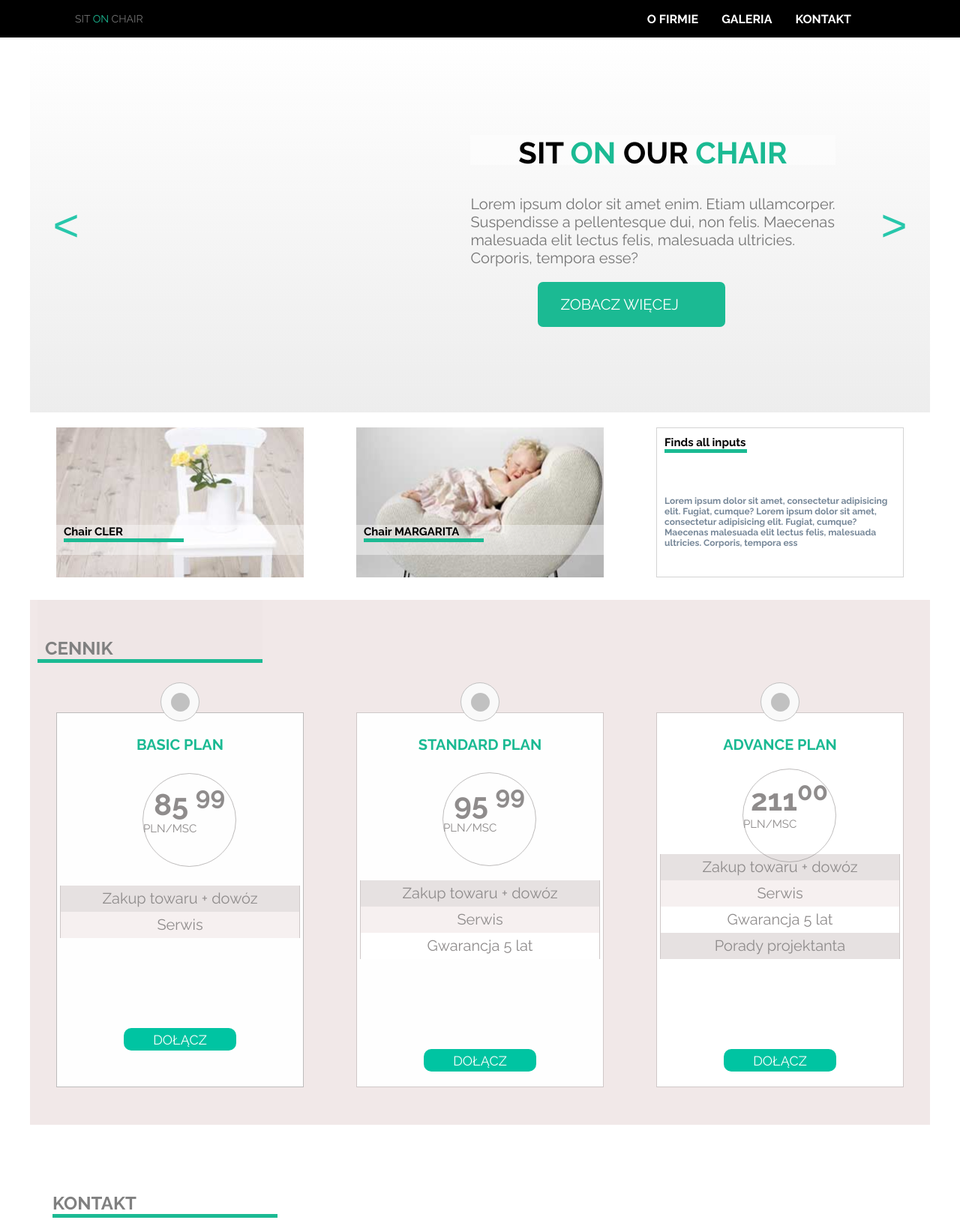
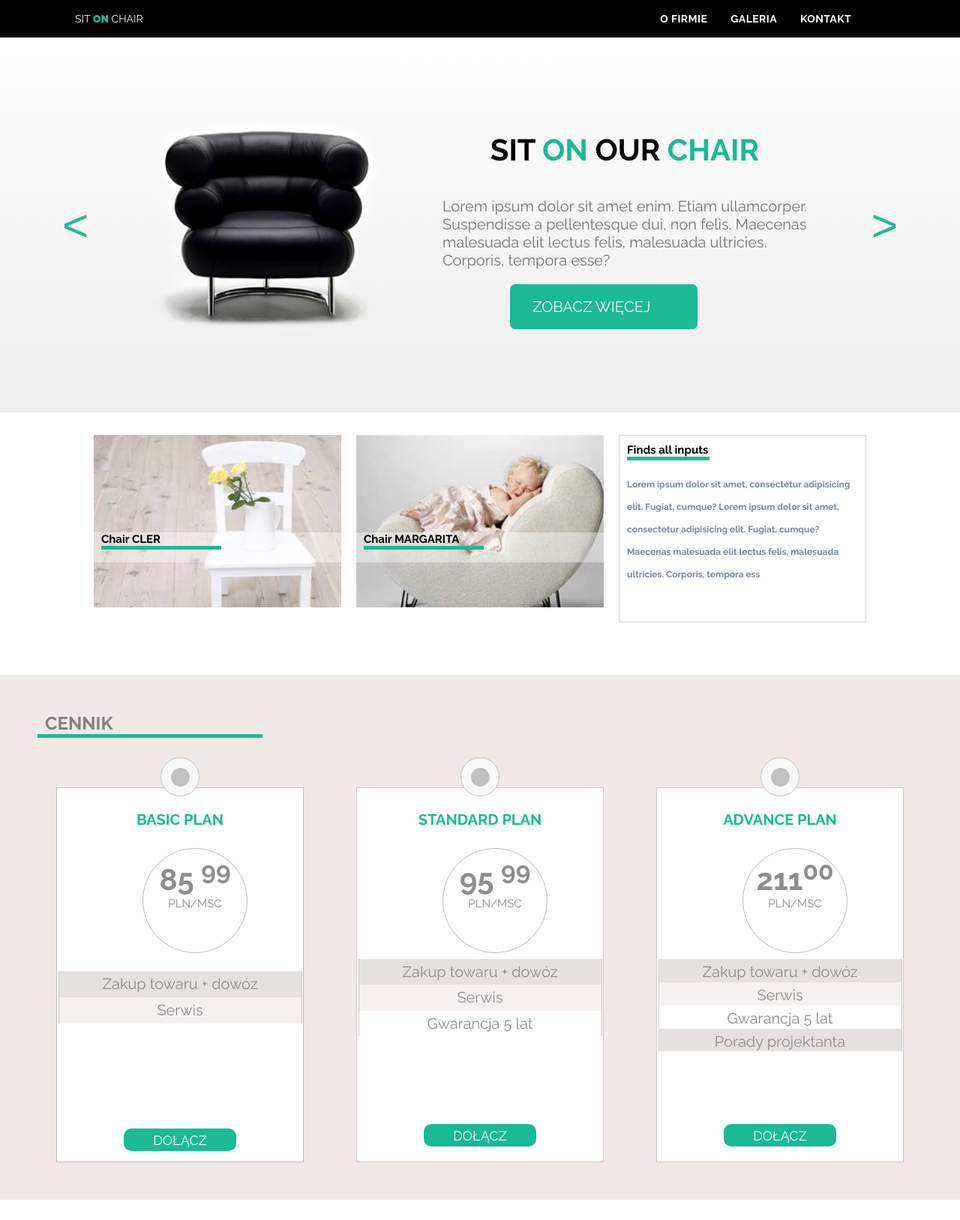
Before and after one commit to aniaska4/Sit-On-Our-Chair, a plain HTML site: page index.html in a window 1280 px wide. Shown: the top 1627 px of the page at 75% size. Drawn offline with Linux system fonts and the light colour scheme.

Commit message:
poprawiony slider

```diff
--- a/index.html
+++ b/index.html
@@ -19,13 +19,12 @@
         <!--pierwsza sekcja menu-->
         <nav class="container nav">
             <div class="logo">
-                <p class="text">sit <span class="on">on</span> chair</p>
+                <p class="text">sit <span class="letter_on">on</span> chair</p>
             </div>
 
             <ol class="main_nav">
                 <li class="nav_item">
                     <a href="#">O firmie</a>
-
                     <!--droopdown-->
                     <ul class="droopdown">
                         <li><a class="droopdown_list" href="#">Aktualności</a></li>
@@ -44,25 +43,25 @@
 
         </nav>
     </header>
+
     <!--druga sekcja slaider-->
-    <section class="container ">
-        <section class="slider row two">
+
+    <section class=" slider_background">
+        <section class="container slider row two_section">
             <button class="btn-left">< <a href=""></a></button>
             <!--tekst, guzik intro, zdjęcie-->
-            <ul class="picture_all slider-slide">
+            <ul class="picture_all slider-slides">
                     <li class="slider-slide active chair_black">
                         <img class="slider__image" src="images/black_chair.png" alt="">
                     </li>
                     <li class="slider-slide chair_red">
                         <img class="slider__image" src="images/orange_chair.png" alt="">
                     </li>
-                    <li class="slider-slide chair_orange">
-                        <img class="slider__image" src="images/red_chair.png" alt="">
-                    </li>
+
                 </ul>
 
             <div class="text2">
-                <h1 class="title">sit <span class="on2">on </span>our <span class="chair">chair</span>
+                <h1 class="title_main">sit <span class="letter_on2">on </span>our <span class="chair">chair</span>
                 </h1>
                 <p class="loremIpsum">
                     Lorem ipsum dolor sit amet enim. Etiam ullamcorper. <br>
@@ -81,24 +80,26 @@
     </section>
 
 
+
     <!--trzecia sekcja oferta-->
     <section>
-        <div class="container row gallery">
+        <div class="container row">
             <!--pierwszy obrazek-->
+            <article class="gallery">
                 <article class="img1 imgAll">
-                <div class="title">
+                    <div class="title title1">
                         <h2 class="title_next"> Chair <span class="upper">Cler</span>
                         </h2>
                     </div>
                 </article>
                 <!--drugi obrazek-->
                 <article class="img2 imgAll">
-                <div class="title">
+                    <div class="title title2">
                         <h2 class="title_next"> Chair <span class="upper">Margarita</span></h2>
                     </div>
                 </article>
                 <!--trzeci obrazek-->
-            <article class="img3 ">
+                <article class="img3 imgAll">
                     <div class="title">
                         <h2 class="title_prev">Finds all inputs</h2>
                     </div>
@@ -112,13 +113,15 @@
                         </h2>
                     </div>
                 </article>
+            </article>
         </div>
     </section>
 
 
-    <!--czwarta sekcja cennik-->
-    <section class="container">
-        <div class="price">
+    <!-----------------------------czwarta sekcja cennik--------------------------------------->
+    <section class = "image_background">
+    <section class="container ">
+        <div class="price ">
             <div class="title_price">
                 <h2 class="price_tabel"> Cennik
                 </h2>
@@ -181,7 +184,7 @@
             </article>
         </div>
     </section>
-
+</section>
     <!--piąta sekcja formularz-->
 
     <section>
--- a/style.css
+++ b/style.css
@@ -37,6 +37,10 @@ header{
     display:flex;
     height: auto;
     justify-content: center;
+    letter-spacing: 0.4px;
+    font-size:14px;
+    display: flex;
+    justify-content: space-between;
 }
 
 a{
@@ -45,10 +49,7 @@ a{
     text-transform: uppercase;
 }
 
-.on{
-    color: #1bba93;
-    text-transform: uppercase;
-}
+
 
 .nav{
     display: flex;
@@ -63,6 +64,13 @@ a{
     text-transform: uppercase;
     font-size: 14px;
     margin-left: 60px;
+    color: white;
+ }
+
+.letter_on{
+    color: #1bba93;
+    text-transform: uppercase;
+    font-weight: 800;
 }
 
 .droopdown{
@@ -76,7 +84,7 @@ a{
     left: calc(50% - 160px); /*bo szerokośc nav ma 303px*/
 }
 
-.droopdown::before{
+.droopdown::before{ /*trójkąt w menu rozwijanym*/
     content:"";
     width: 0;
 	height: 0;
@@ -89,20 +97,16 @@ a{
     left: calc(50% - 10px);
 }
 
-.nav_item:hover > .droopdown {
+/* .nav_item:hover > .droopdown {
     display:block;
-  }
-/* ^^^^^^^^^^^^^^^^^^^^^^^^^^^^^^^^^^^^Drugi pojemnik*/
+  } */
 
-section{
-background-color:white;
-}
 
-.two{
-    display: flex;
-    justify-content: space-around;
-    height: 500px;
-    align-items: center;
+
+/* -----------------------------------------Drugi pojemnik--------------------------------------------------*/
+
+
+.slider_background{
     background: rgba(255,255,255,1);
     background: -moz-linear-gradient(top, rgba(255,255,255,1) 0%, rgba(246,246,246,1) 47%, rgba(237,237,237,1) 100%);
     background: -webkit-gradient(left top, left bottom, color-stop(0%, rgba(255,255,255,1)), color-stop(47%, rgba(246,246,246,1)), color-stop(100%, rgba(237,237,237,1)));
@@ -113,14 +117,11 @@ background-color:white;
     filter: progid:DXImageTransform.Microsoft.gradient( startColorstr='#ffffff', endColorstr='#ededed', GradientType=0 );
 }
 
-.chair_black,
-.chair_red,
-.chair_orange{
-    background-position: center;
-    background-size: cover;
-    width: 400px;
-    height: 400px;
-    flex-basis: 30%;
+.two_section{
+    display: flex;
+    justify-content: space-around;
+    height: 500px;
+    align-items: center;
 }
 
 
@@ -134,7 +135,7 @@ p{
     text-align: center;
 }
 
-.on2{
+.letter_on2{
     color: #1bba93;
     text-transform: uppercase;
 }
@@ -144,7 +145,7 @@ p{
     margin-top: 30px;
 }
 
-.title{
+.title_main{
     margin-bottom: 40px;
 }
 
@@ -180,9 +181,37 @@ p{
     margin-left: 30px;/* czy nie mozna tego inaczej wycentrować? Mam u rodzica display f*/
 }
 
+
+/* ----SLIDER------ */
+.slider-slides {
+    position: relative;
+    width: 300px;
+    list-style: none;
+    top:-180px;
+    left:-100px;
+}
+
+.slider-slide img{
+    background-size: cover;
+    background-position: center;
+}
+
 .slider-slide{
-    /* position: absolute; */
+    position: absolute;
     opacity: 0;
+}
+
+.chair_black,
+.chair_red{
+    width: 500px;
+}
+
+.chair_orange{
+    width: 400px;
+}
+
+.slider-slide img {
+    width:100%;
 }
 
 .active {
@@ -190,7 +219,7 @@ p{
 }
 
 .btn-left{
-    color:#27c7ab;
+    color:#1bba93;
     font-size: 60px;
     background: none;
     border: none;
@@ -200,7 +229,7 @@ p{
 }
 
 .btn-right{
-    color: #27c7ab;
+    color: #1bba93;
     font-size: 60px;
     right: 20px;
     background: none;
@@ -208,17 +237,26 @@ p{
     cursor: pointer;
     left: auto;
 }
-/*^^^^^^^^^^^^^^^^^^^^^^^^^^^^^^^^^^^^^^^TRZECIA SEKCJA*/
+
+
+/*^^^^^^^^^^^^^^^^^^^^^^^^^^^^^^^^^^^^^^^TRZECIA SEKCJA----------------------------------------------------*/
+
+
 .gallery{
     padding-top: 20px;
+    height: 320px;
+    display:flex;
+    justify-content: space-between;
 }
+
 
 .imgAll{
     width: 330px;
-    height: 200px;
+    height: 230px;
     background-size: cover;
     background-position: center;
     background-repeat: no-repeat;
+    margin:10px;
 }
 .img1{
     background-image: url('./images/box1_img.jpg');
@@ -231,7 +269,7 @@ p{
 .img3{
     background-color: white;
     width: 330px;
-    height: 200px;
+    height: 250px;
     border: 1px solid lightgray;
 }
 .upper{
@@ -241,6 +279,12 @@ p{
 .title{
    background-color: rgba(255, 255, 255, 0.4);
    height: 40px;
+   position: relative;
+}
+
+.imgAll:hover .title{ /* przy hoverze w css - zrobione w js*/
+    /* display:none;  */
+    /* transition-duration: 4s;  */
 }
 
 .title_next{
@@ -265,13 +309,19 @@ p{
     margin-left:10px;
     margin-right: 10px;
     color: lightslategray;
+    line-height: 2.5;
 }
 
-  /*^^^^^^^^^^^^^^^^^^^^^^^^^^^^^^czwarty pojemnik CENNIK*/
+  /*--------------------------------czwarta sekcja CENNIK---------------------------------------------*/
+
+  .image_background{
+    background-color: rgba(240, 230, 230, 0.897);
+}
+
 
   .articles_list_price{
-      display: flex;
-      justify-content: space-around;
+    display: flex;
+    justify-content: space-around;
 }
 
   .plan_offer::before {
@@ -296,19 +346,18 @@ p{
     position: absolute;
     top: 24px;
 }
+
 .price{
-    background-color: rgba(240, 230, 230, 0.897);
+
     height: 100px;
   }
 
 .price2{
     height: 600px;
-    background-color: rgba(240, 230, 230, 0.897);
     position: relative;
 }
 
 .title_price{
-    background-color: rgba(240, 230, 230, 0.897);
     margin-top: 30px;
     padding-top: 30px;
     border-bottom: 5px solid #1bba93;
@@ -340,7 +389,7 @@ p{
     flex-direction: column;
     align-items: center;
     justify-content: center;
-    /*align-items: flex-end;  */
+    height: 270px;
 }
 
 /*pasek informacyjny A*/
@@ -368,8 +417,8 @@ p{
 }
 
 .circleA{
-    height: 125px;
-    width: 125px;
+    height: 140px;
+    width: 140px;
     border: 1px solid rgba(126, 123, 123, 0.5);
     position: absolute;
     border-radius: 50%
@@ -393,12 +442,13 @@ p{
     font-weight: 500;
     font-size: 15px;
     color: rgb(143, 140, 140);
+    text-align: center;
 }
 
 
 .infoA{
     height: 35px;
-    width: 320px;
+    width: 325px;
     background-color: rgb(230, 225, 225);
     font-size: 20px;
     text-align: center;
@@ -410,7 +460,7 @@ p{
 
 .serwisA{
     height: 35px;
-    width: 320px;
+    width: 325px;
     background-color: rgb(246, 240, 240);
     font-size: 20px;
     text-align: center;
@@ -445,10 +495,10 @@ p{
     top: 24px;
 }
 .plan_offer:hover{
-    background-color: #00c4a2;
+    background-color: #1bba93;
     width: 330px;
     height: 500px;
-    border: 1px solid #00c4a2;
+    border: 1px solid #1bba93;
     display: flex;
     flex-direction: column;
     align-items: center;
@@ -519,8 +569,8 @@ p{
 }
 
 .circleB{
-    height: 125px;
-    width: 125px;
+    height: 140px;
+    width: 140px;
     border: 1px solid rgba(126, 123, 123, 0.5);
     position: absolute;
     border-radius: 50%
@@ -544,12 +594,13 @@ p{
     font-weight: 500;
     font-size: 15px;
     color: rgb(143, 140, 140);
+    text-align: center;
 }
 
 
 .infoB{
     height: 35px;
-    width: 320px;
+    width: 325px;
     background-color: rgb(230, 225, 225);
     font-size: 20px;
     text-align: center;
@@ -561,7 +612,7 @@ p{
 
 .serwisB{
     height: 35px;
-    width: 320px;
+    width: 325px;
     background-color: rgb(230, 225, 225);
     font-size: 20px;
     text-align: center;
@@ -571,7 +622,7 @@ p{
 
 .serwisB{
     height: 35px;
-    width: 320px;
+    width: 325px;
     background-color: rgb(246, 240, 240);
     font-size: 20px;
     text-align: center;
@@ -583,7 +634,7 @@ p{
 
 .warrantyB{
     height: 35px;
-    width: 320px;
+    width: 325px;
     background-color: white;
     font-size: 20px;
     text-align: center;
@@ -596,10 +647,10 @@ p{
 /*lista B hover*/
 
 .plan_offer:hover{
-    background-color: #00c4a2;
+    background-color: #1bba93;
     width: 330px;
     height: 500px;
-    border: 1px solid #00c4a2;
+    border: 1px solid #1bba93;
     display: flex;
     flex-direction: column;
     align-items: center;
@@ -614,11 +665,11 @@ p{
 }
 
 .plan_offer:hover .priceBb{
-    color: #00c4a2;
+    color: #1bba93;
 }
 
 .plan_offer:hover .priceB{
-    color: #00c4a2;
+    color: #1bba93;
 }
 
 
@@ -629,7 +680,7 @@ p{
     border-radius: 10px;
     text-decoration: none;
     text-align: center;
-    color: #00c4a2;
+    color: #1bba93;
     text-transform: uppercase;
     font-size: 1.1rem;
 }
@@ -658,8 +709,8 @@ p{
 }
 
 .circleC{
-    height: 125px;
-    width: 125px;
+    height: 140px;
+    width: 140px;
     border: 1px solid rgba(126, 123, 123, 0.5);
     position: absolute;
     border-radius: 50%
@@ -683,12 +734,13 @@ p{
     font-weight: 500;
     font-size: 15px;
     color: rgb(143, 140, 140);
+    text-align: center;
 }
 
 
 .infoC{
     height: 35px;
-    width: 320px;
+    width: 325px;
     background-color: rgb(230, 225, 225);
     font-size: 20px;
     text-align: center;
@@ -700,7 +752,7 @@ p{
 
 .serwisC{
     height: 35px;
-    width: 320px;
+    width: 325px;
     background-color: rgb(246, 240, 240);
     font-size: 20px;
     text-align: center;
@@ -712,7 +764,7 @@ p{
 
 .warranyC{
     height: 35px;
-    width: 320px;
+    width: 325px;
     background-color: white;
     font-size: 20px;
     text-align: center;
@@ -724,7 +776,7 @@ p{
 
 .adviceC{
     height: 35px;
-    width: 320px;
+    width: 325px;
     background-color: rgb(230, 225, 225);
     font-size: 20px;
     text-align: center;
@@ -737,10 +789,10 @@ p{
 /*lista C hover*/
 
 .plan_offer:hover{
-    background-color: #00c4a2;
+    background-color: #1bba93;
     width: 330px;
     height: 500px;
-    border: 1px solid #00c4a2;
+    border: 1px solid #1bba93;
     display: flex;
     flex-direction: column;
     align-items: center;
@@ -755,11 +807,11 @@ p{
 }
 
 .plan_offer:hover .priceCc{
-    color: #00c4a2;
+    color: #1bba93;
 }
 
 .plan_offer:hover .priceC{
-    color: #00c4a2;
+    color: #1bba93;
 }
 
 
@@ -770,7 +822,7 @@ p{
     border-radius: 10px;
     text-decoration: none;
     text-align: center;
-    color: #00c4a2;
+    color: #1bba93;
     text-transform: uppercase;
     font-size: 1.1rem;
 }
@@ -798,8 +850,8 @@ p{
 .btnA{
     margin-top: auto;
     padding: 5px;
-    margin-bottom: 20px;
-    background-color: #00c4a2;
+
+    background-color: #1bba93;
     border-radius: 10px;
     text-decoration: none;
     text-align: center;
@@ -820,7 +872,7 @@ p{
     margin-top: auto;
     padding: 5px;
     margin-bottom: 20px;
-    background-color: #00c4a2;
+    background-color: #1bba93;
     border-radius: 10px;
     text-decoration: none;
     text-align: center;
@@ -840,7 +892,7 @@ p{
     margin-top: auto;
     padding: 5px;
     margin-bottom: 20px;
-    background-color: #00c4a2;
+    background-color: #1bba93;
     border-radius: 10px;
     text-decoration: none;
     text-align: center;
```
Also changed, not shown: app.js (+52 -9 lines). Lines whose indentation alone changed are shown as unchanged.
